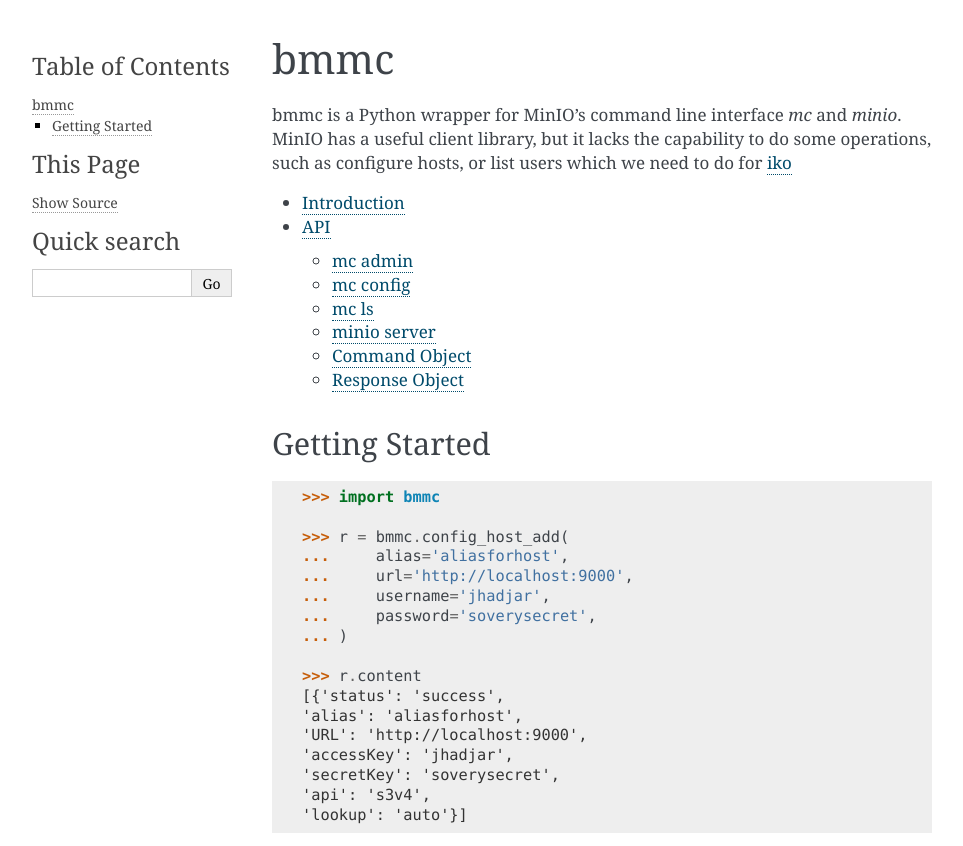
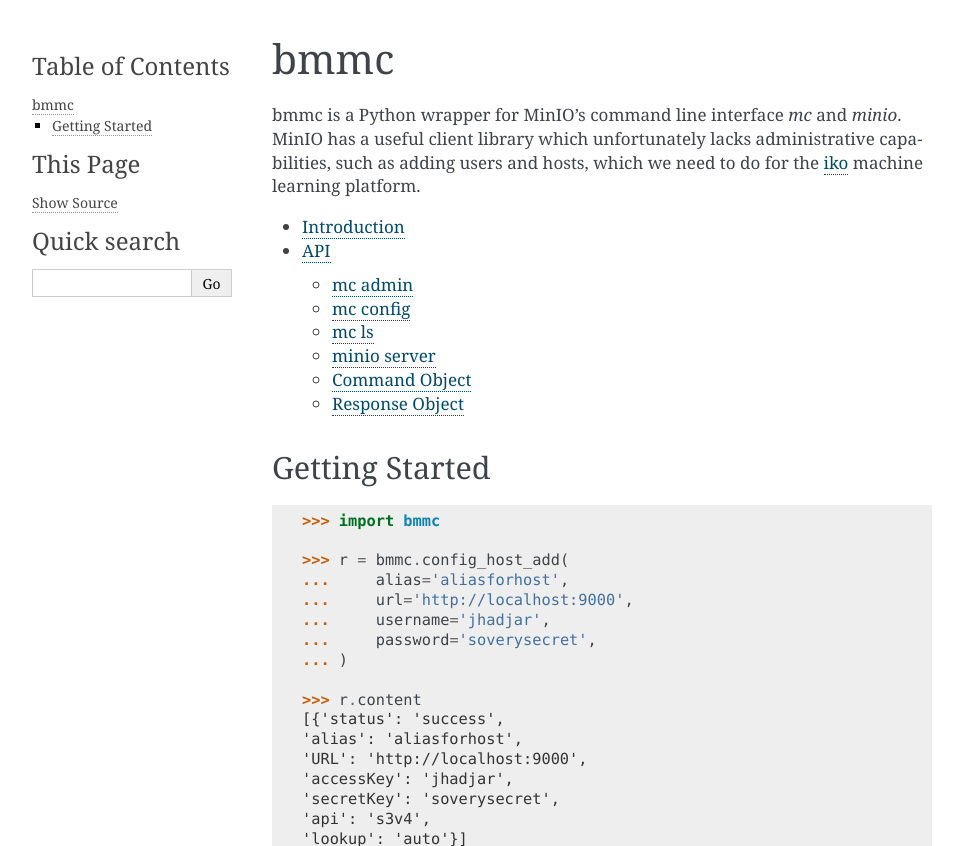
Before and after one commit to ikodotai/bmc, a Sphinx documentation site: the page built from docs/index.rst, in a window 1280 px wide, cut to the strip 0-846 px from the top of the page. Shown: the whole strip, without its empty margins (148-1111 px from the left). Built offline with Sphinx 7.4.7, drawn with Linux system fonts in a browser that asks for light colours.

Commit message:
Improve the documentation mentioning specific actions

```diff
--- a/docs/index.rst
+++ b/docs/index.rst
@@ -6,8 +6,7 @@
 
 
 bmmc is a Python wrapper for MinIO's command line interface `mc` and `minio`.
-MinIO has a useful client library, but it lacks the capability to do some
-operations, such as configure hosts, or list users which we need to do for `iko <https://iko.ai>`_
+MinIO has a useful client library which unfortunately lacks administrative capabilities, such as adding users and hosts, which we need to do for the `iko <https://iko.ai>`_ machine learning platform.
 
 .. toctree::
    :maxdepth: -1
```
